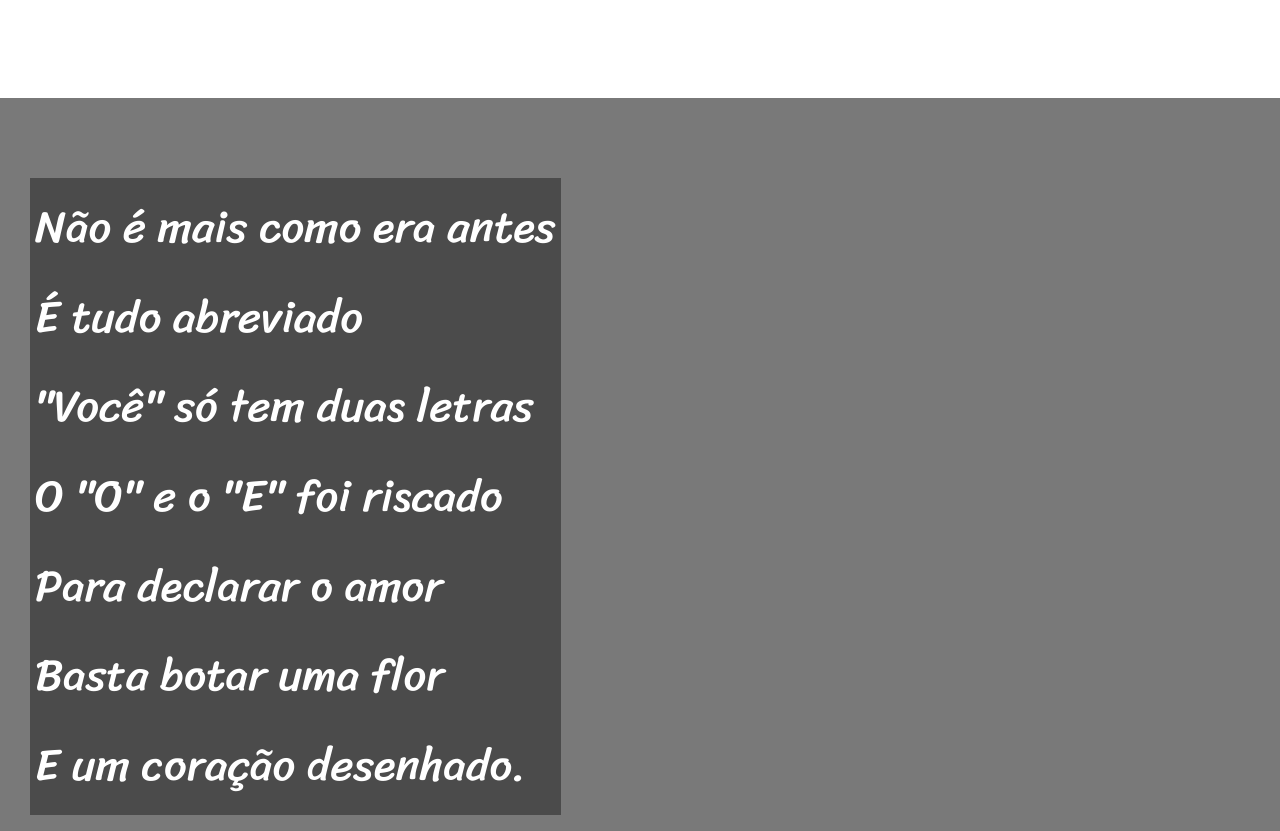
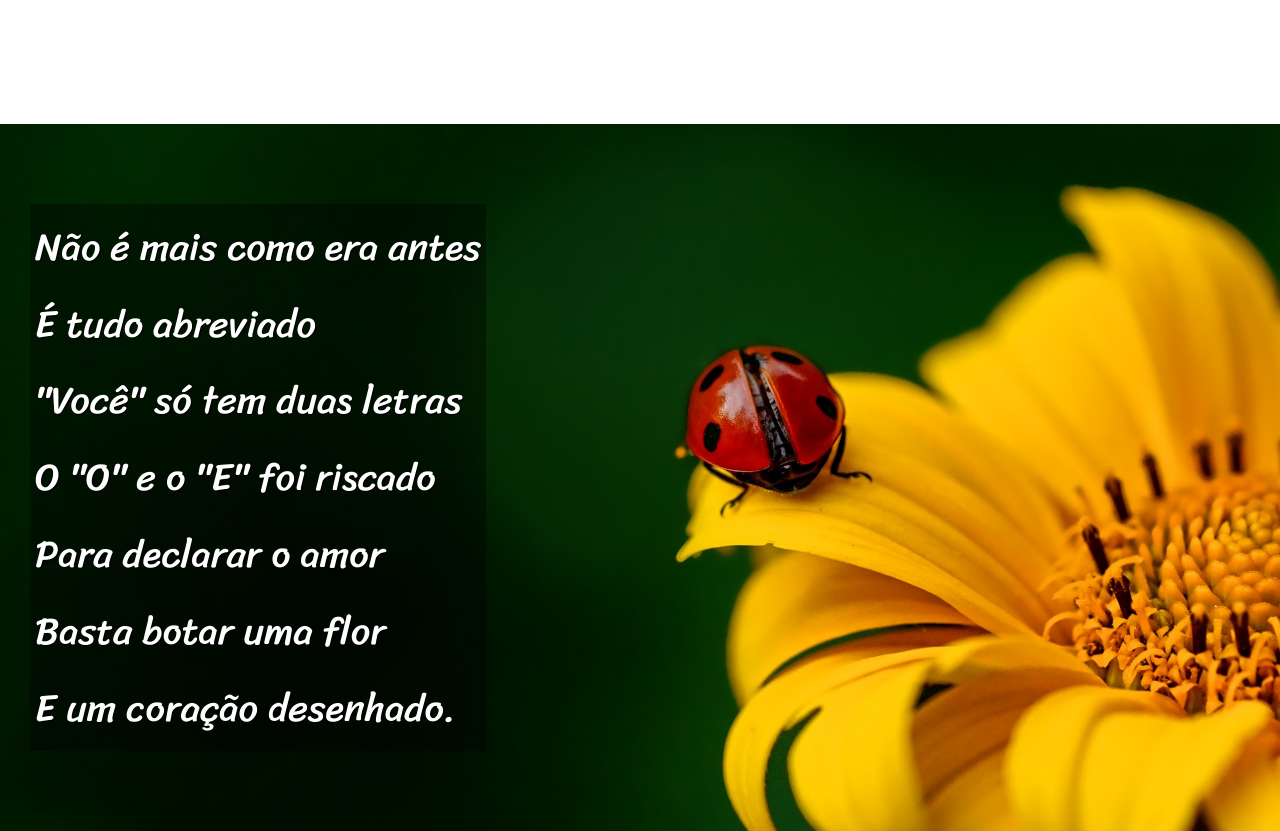
Before and after one commit to ElenChaves12/html-css, a plain HTML site: page desafio12/index.html in a window 1280 px wide. Shown: the part 949-1780 px from the top of the page. Drawn offline with Linux system fonts and the light colour scheme.

Commit message:
atualizei o estilo do site.

```diff
--- a/desafio12/estilo/style.css
+++ b/desafio12/estilo/style.css
@@ -56,7 +56,8 @@ section {
     line-height: 2em;
     padding-left: 30px;
     font-family: var(--fonte3);
-    font-size: 3.5vw;
+    font-size: 3vw;
+
 }
 
 section.normal {
@@ -67,13 +68,33 @@ section.normal {
 section.imagem {
     background-color: rgba(0, 0, 0, 0.283);
     color: white;
+    background-size: cover; /** para diminuir o tamanho da imagem **/
+    background-attachment: fixed; /** para fixar as imagens, quando rolar a página apenas o texto rola.**/
+
 }
 
 section.imagem > p {
     display: inline-block;
     padding: 5px;
     background-color: rgba(0, 0, 0, 0.379);
+    text-shadow: 1px 1px 1px black;
 
+}
+
+section#imagem01{
+    background-image: url('../imagens/background001.jpg');
+    background-position: right center;
+
+}
+
+section#imagem02{
+    background-image: url('../imagens/background002.jpg');
+    background-position: right center;
+
+}
+
+section > p {
+    padding: 1.5em;
 }
 
 footer{
--- a/desafio12/index.html
+++ b/desafio12/index.html
@@ -28,7 +28,7 @@
 
 
 
-<section class="imagem">
+<section class="imagem" id="imagem01">
     <p>
         Não é mais como era antes <br>
         É tudo abreviado <br>
@@ -64,7 +64,7 @@
 
 
 
-<section class="imagem">
+<section class="imagem" id="imagem02">
     <p>
         Tenho saudade das cartas <br>
         Escritas com a própria mão <br>
```
